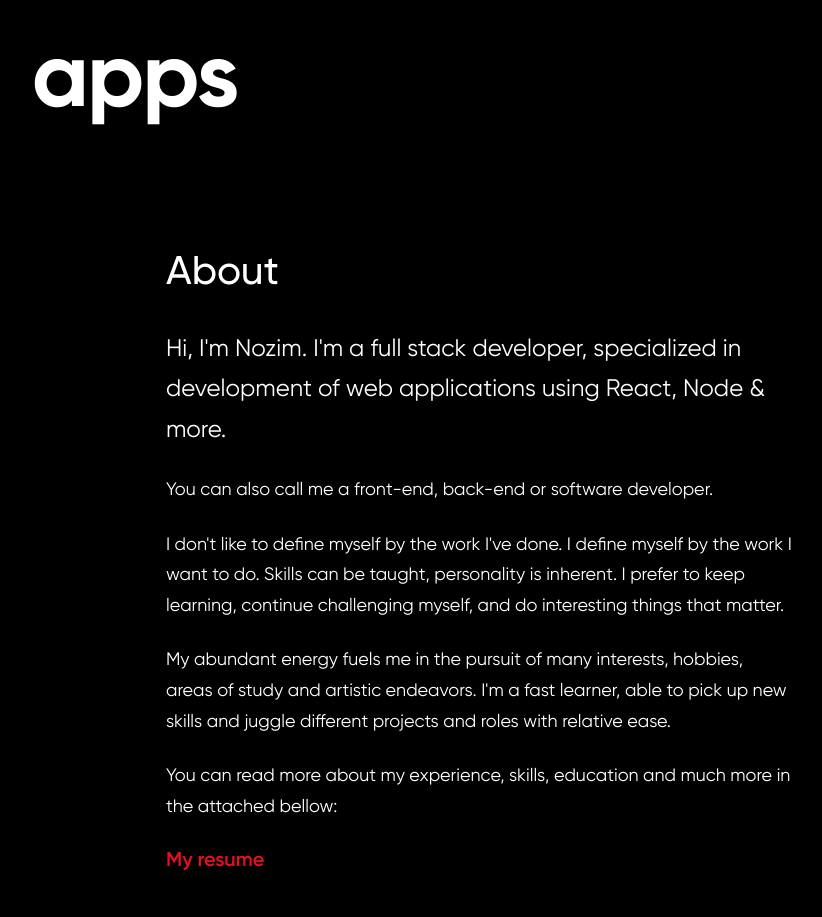
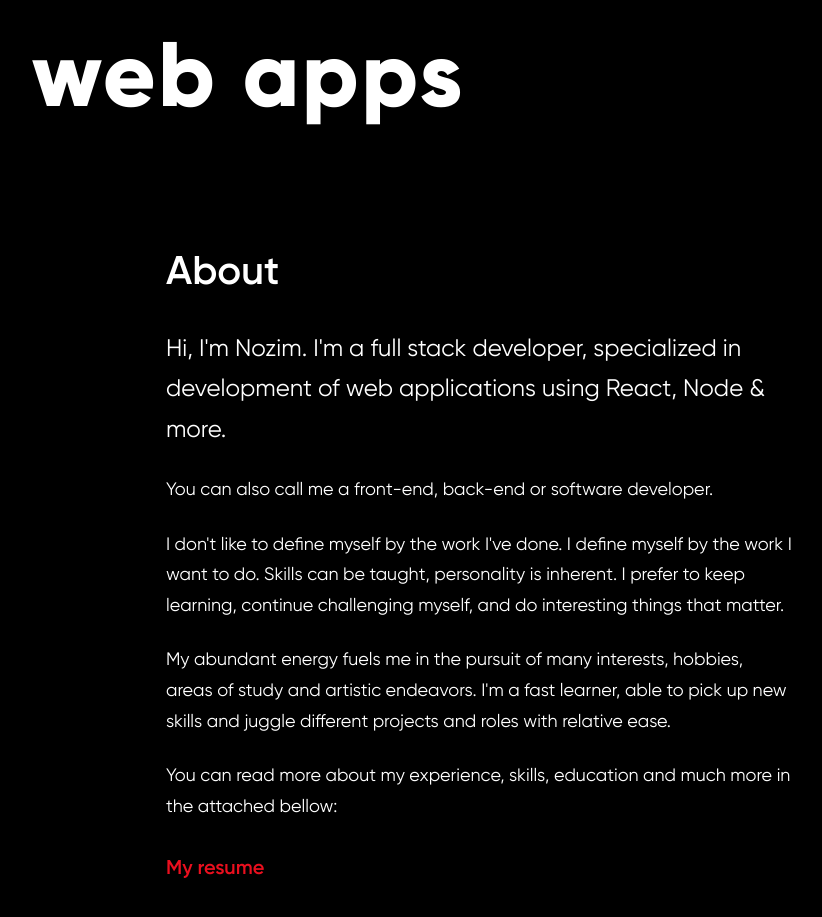
Before and after one commit to liildev/portfolio, a Next.js app: page /about in a window 1280 px wide. Shown: the part 363-1280 px from the top of the page, without its empty margins (161-983 px from the left). Built offline with nearby package versions, Linux system fonts and the light colour scheme; no server answers.

Commit message:
fonts added

```diff
--- a/src/styles/globals.css
+++ b/src/styles/globals.css
@@ -80,11 +80,11 @@
   }
 
   h2 {
-    @apply font-bold -tracking-[2px] text-2em sx:text-2.2em leading-120 animate;
+    @apply font-extrabold tracking-wide text-2em sx:text-2.2em leading-120 animate;
   }
 
   h4 {
-    @apply font-medium text-3xl md:text-4xl leading-120 mt-[14vh] mb-[4vh];
+    @apply font-semibold text-3xl md:text-4xl leading-120 mt-[14vh] mb-[4vh];
   }
 
   h5 {
@@ -92,7 +92,7 @@
   }
 
   p {
-    @apply text-md md:text-lg leading-170 mb-[3vh];
+    @apply text-lg leading-170 mb-[3vh];
   }
 
   b {
@@ -140,8 +140,8 @@
   }
 
   .link {
-    @apply text-red font-semibold on-hover-40 text-md;
-    @apply sm:text-xl md:text-xl my-1.5 cursor-pointer block;
+    @apply text-red font-semibold on-hover-40;
+    @apply text-xl my-[4vh] cursor-pointer block;
   }
 
   /* ------ Hover states ------ */
```
